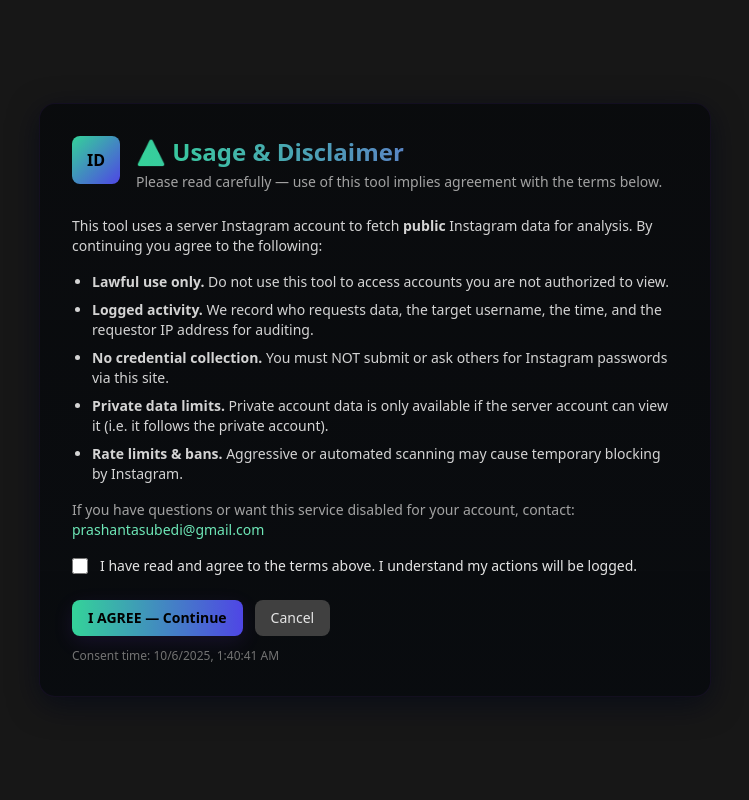
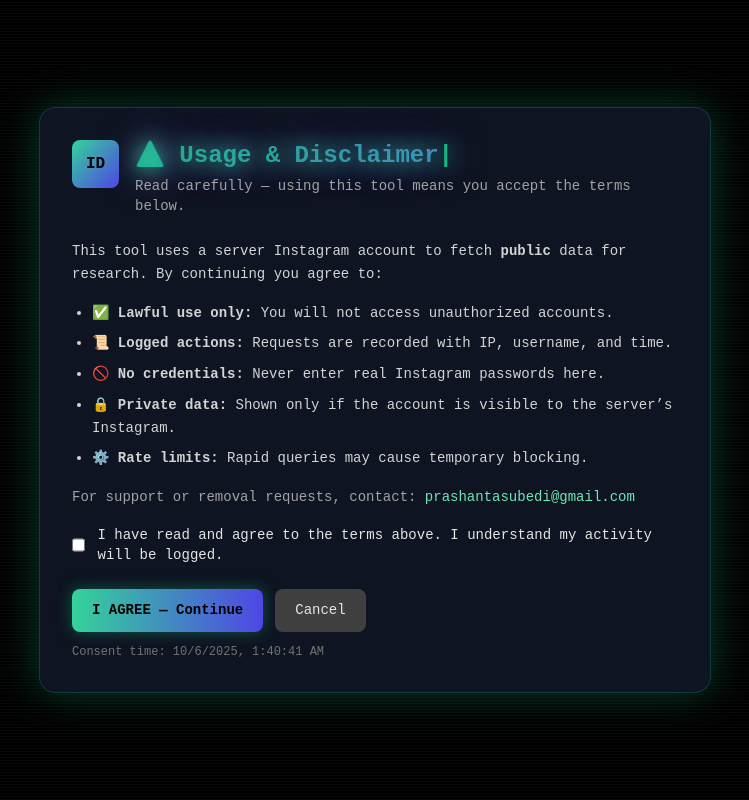
Before and after one commit to p4343263656547/Insta, a Flask app: page /disclaimer in a window 1280 px wide. Shown: the whole page, without its empty margins (265-1014 px from the left). Run offline with Flask 3, Linux system fonts and the light colour scheme; some libraries are stand-ins or nearby versions.

Commit message:
Update disclaimer.html

```diff
--- a/templates/disclaimer.html
+++ b/templates/disclaimer.html
@@ -6,54 +6,162 @@
   <title>Disclaimer — InstaDump</title>
   <script src="https://cdn.tailwindcss.com"></script>
   <style>
-    /* tiny extra styling to get a subtle "hacker/neon" vibe */
+    /* === GENERAL STYLE === */
+    body {
+      background: black;
+      color: #e5e7eb;
+      overflow: hidden;
+      font-family: 'Courier New', monospace;
+    }
+
+    /* === MATRIX INTRO === */
+    #intro {
+      position: fixed;
+      inset: 0;
+      background: black;
+      color: #00ff99;
+      font-size: 14px;
+      line-height: 1.2;
+      white-space: pre;
+      overflow: hidden;
+      padding: 20px;
+      z-index: 999;
+      animation: fadeOut 2s ease-out 6s forwards;
+    }
+
+    @keyframes fadeOut {
+      to { opacity: 0; visibility: hidden; }
+    }
+
+    .matrix-line {
+      opacity: 0;
+      animation: fadeInLine 0.3s forwards;
+    }
+
+    @keyframes fadeInLine {
+      to { opacity: 1; }
+    }
+
+    /* === SCAN-LINE BACKGROUND === */
+    body::before {
+      content: "";
+      position: fixed;
+      inset: 0;
+      background: repeating-linear-gradient(
+        to bottom,
+        rgba(255, 255, 255, 0.03),
+        rgba(255, 255, 255, 0.03) 1px,
+        transparent 1px,
+        transparent 3px
+      );
+      animation: scan 8s linear infinite;
+      z-index: 0;
+      pointer-events: none;
+    }
+
+    @keyframes scan {
+      0% { background-position-y: 0; }
+      100% { background-position-y: 100vh; }
+    }
+
+    /* === DISLCAIMER PANEL === */
+    .panel {
+      background: rgba(17, 24, 39, 0.85);
+      border: 1px solid rgba(16, 185, 129, 0.25);
+      box-shadow: 0 0 40px rgba(16, 185, 129, 0.3);
+      backdrop-filter: blur(12px);
+      opacity: 0;
+      transform: scale(0.9);
+      animation: fadeInPanel 1s ease-out 7s forwards;
+      z-index: 10;
+    }
+
+    @keyframes fadeInPanel {
+      to { opacity: 1; transform: scale(1); }
+    }
+
+    /* === NEON TEXT === */
     .neon {
-      background: linear-gradient(90deg,#34d399 0%,#7c3aed 100%);
-      -webkit-background-clip:text; background-clip:text; color:transparent;
+      background: linear-gradient(90deg, #10b981, #6366f1);
+      -webkit-background-clip: text;
+      color: transparent;
+      animation: glow 3s ease-in-out infinite alternate;
     }
-    .panel {
-      background: linear-gradient(180deg, rgba(6,8,11,0.75), rgba(7,10,14,0.85));
-      border: 1px solid rgba(124,58,237,0.08);
-      box-shadow: 0 8px 30px rgba(2,6,23,0.6);
+
+    @keyframes glow {
+      from { text-shadow: 0 0 5px #10b981, 0 0 10px #6366f1; }
+      to { text-shadow: 0 0 25px #34d399, 0 0 45px #8b5cf6; }
     }
-    .glow-btn { box-shadow: 0 6px 20px rgba(124,58,237,0.12); }
+
+    /* === BUTTONS === */
+    .glow-btn {
+      transition: all 0.3s ease;
+      box-shadow: 0 0 15px rgba(16, 185, 129, 0.4);
+    }
+    .glow-btn:hover {
+      box-shadow: 0 0 30px rgba(99, 102, 241, 0.6);
+      transform: scale(1.05);
+    }
+
+    /* === TYPING EFFECT === */
+    .typing::after {
+      content: '|';
+      animation: blink 1s infinite;
+      color: #10b981;
+    }
+
+    @keyframes blink {
+      0%, 50% { opacity: 1; }
+      51%, 100% { opacity: 0; }
+    }
   </style>
 </head>
-<body class="min-h-screen bg-neutral-900 text-neutral-100 flex items-center justify-center p-6">
-  <div class="max-w-2xl panel rounded-2xl p-8">
+<body class="min-h-screen flex items-center justify-center p-6 relative">
+
+  <!-- Matrix Intro -->
+  <div id="intro"></div>
+
+  <!-- Disclaimer Content -->
+  <div class="max-w-2xl w-full panel rounded-2xl p-8 relative z-10">
     <header class="flex items-start gap-4">
       <div class="w-12 h-12 rounded-lg bg-gradient-to-br from-emerald-400 to-indigo-600 flex items-center justify-center font-bold text-black">ID</div>
       <div>
-        <h1 class="text-2xl font-semibold neon">⚠️ Usage & Disclaimer</h1>
-        <p class="text-sm text-neutral-400 mt-1">Please read carefully — use of this tool implies agreement with the terms below.</p>
+        <h1 class="text-2xl font-semibold neon typing">⚠️ Usage & Disclaimer</h1>
+        <p class="text-sm text-neutral-400 mt-1">Read carefully — using this tool means you accept the terms below.</p>
       </div>
     </header>
 
-    <main class="mt-6 space-y-4 text-sm text-neutral-300">
-      <p>This tool uses a server Instagram account to fetch <strong>public</strong> Instagram data for analysis. By continuing you agree to the following:</p>
+    <main class="mt-6 space-y-4 text-sm text-neutral-300 leading-relaxed">
+      <p>This tool uses a server Instagram account to fetch <strong>public</strong> data for research. By continuing you agree to:</p>
 
       <ul class="list-disc ml-5 space-y-2">
-        <li><strong>Lawful use only.</strong> Do not use this tool to access accounts you are not authorized to view.</li>
-        <li><strong>Logged activity.</strong> We record who requests data, the target username, the time, and the requestor IP address for auditing.</li>
-        <li><strong>No credential collection.</strong> You must NOT submit or ask others for Instagram passwords via this site.</li>
-        <li><strong>Private data limits.</strong> Private account data is only available if the server account can view it (i.e. it follows the private account).</li>
-        <li><strong>Rate limits & bans.</strong> Aggressive or automated scanning may cause temporary blocking by Instagram.</li>
+        <li><strong>✅ Lawful use only:</strong> You will not access unauthorized accounts.</li>
+        <li><strong>📜 Logged actions:</strong> Requests are recorded with IP, username, and time.</li>
+        <li><strong>🚫 No credentials:</strong> Never enter real Instagram passwords here.</li>
+        <li><strong>🔒 Private data:</strong> Shown only if the account is visible to the server’s Instagram.</li>
+        <li><strong>⚙️ Rate limits:</strong> Rapid queries may cause temporary blocking.</li>
       </ul>
 
-      <p class="text-neutral-400">If you have questions or want this service disabled for your account, contact: <a class="text-emerald-300 hover:underline" href="mailto:pratiksubedi2100@gmail.com">prashantasubedi@gmail.com</a></p>
+      <p class="text-neutral-400">For support or removal requests, contact:
+        <a class="text-emerald-300 hover:underline" href="mailto:prashantasubedi@gmail.com">prashantasubedi@gmail.com</a>
+      </p>
 
       <form method="post" id="disclaimerForm" class="mt-4">
         <div class="flex items-center gap-3">
           <input id="consent" name="consent" type="checkbox" required class="w-4 h-4 accent-emerald-400">
-          <label for="consent" class="text-sm text-neutral-200">I have read and agree to the terms above. I understand my actions will be logged.</label>
+          <label for="consent" class="text-sm text-neutral-200">
+            I have read and agree to the terms above. I understand my activity will be logged.
+          </label>
         </div>
 
-        <!-- hidden timestamp so server can record when consent was given -->
         <input type="hidden" name="consent_ts" id="consent_ts" value="">
-
-        <div class="mt-6 flex gap-3">
-          <button type="submit" class="px-4 py-2 glow-btn rounded-lg bg-gradient-to-r from-emerald-400 to-indigo-600 text-black font-semibold">I AGREE — Continue</button>
-          <a href="#" onclick="history.back(); return false;" class="px-4 py-2 rounded-lg bg-neutral-700 text-neutral-200 hover:bg-neutral-600">Cancel</a>
+        <div class="mt-6 flex flex-wrap gap-3">
+          <button type="submit" class="px-5 py-2.5 glow-btn rounded-lg bg-gradient-to-r from-emerald-400 to-indigo-600 text-black font-semibold w-full sm:w-auto">
+            I AGREE — Continue
+          </button>
+          <a href="#" onclick="history.back(); return false;" class="px-5 py-2.5 rounded-lg bg-neutral-700 text-neutral-200 hover:bg-neutral-600 w-full sm:w-auto text-center">
+            Cancel
+          </a>
         </div>
 
         <p class="mt-3 text-xs text-neutral-500">Consent time: <span id="now_ts">—</span></p>
@@ -62,22 +170,41 @@
   </div>
 
   <script>
-    // fill consent timestamp (ISO) and show it on page
+    /* === MATRIX BOOT EFFECT === */
+    const intro = document.getElementById('intro');
+    const lines = [
+      "Initializing InstaDump Framework v3.2.7 ...",
+      "Loading core modules [██████████] 100%",
+      "Establishing secure connection ... OK",
+      "Fetching system resources ... OK",
+      "Starting UI modules ... OK",
+      "Performing safety & compliance checks ... OK",
+      "System ready. Launching interface..."
+    ];
+    lines.forEach((text, i) => {
+      const line = document.createElement('div');
+      line.textContent = text;
+      line.className = 'matrix-line';
+      line.style.animationDelay = `${i * 0.6}s`;
+      intro.appendChild(line);
+    });
+
+    /* === CONSENT TIMESTAMP === */
     const tsEl = document.getElementById('consent_ts');
     const nowEl = document.getElementById('now_ts');
-    function updateTs(){
+    function updateTs() {
       const iso = new Date().toISOString();
-      if(tsEl) tsEl.value = iso;
-      if(nowEl) nowEl.textContent = new Date().toLocaleString();
+      tsEl.value = iso;
+      nowEl.textContent = new Date().toLocaleString();
     }
     updateTs();
-    // update timestamp each minute in case user waits
     setInterval(updateTs, 60_000);
-    // prevent submission unless checkbox checked (HTML required covers most browsers)
-    document.getElementById('disclaimerForm').addEventListener('submit', (e)=>{
-      if(!document.getElementById('consent').checked){
+
+    /* === CHECKBOX VALIDATION === */
+    document.getElementById('disclaimerForm').addEventListener('submit', e => {
+      if (!document.getElementById('consent').checked) {
         e.preventDefault();
-        alert('You must agree to continue.');
+        alert('You must agree before continuing.');
       }
     });
   </script>
```
